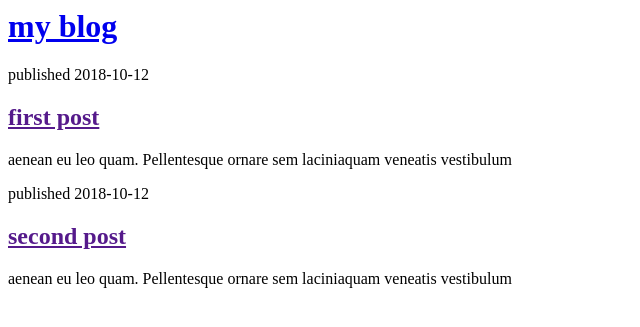
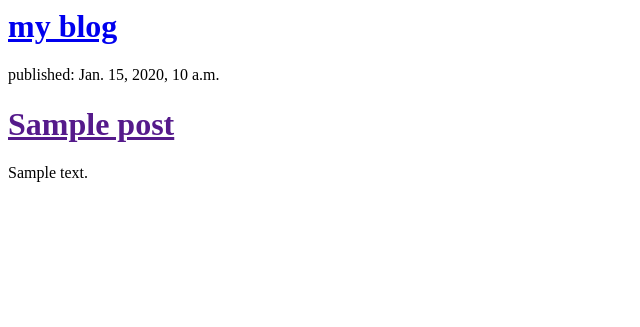
Before and after one commit to sevas/django-tutorial, a Django app: template blog/templates/blog/post_list.html in a window 1280 px wide. Shown: the top 327 px of the page, without its empty margins (0-640 px from the left). Run offline with Django 3.2, Linux system fonts and the light colour scheme; the template is opened without the code that fills it: values that come from a table or form of the project are taken from there, others are empty; tables that the repository leaves empty hold one stand-in row (values such as "Sample post").

Commit message:
modified templates to display posts from database

```diff
--- a/blog/templates/blog/post_list.html
+++ b/blog/templates/blog/post_list.html
@@ -4,22 +4,13 @@
         <title>my blog</title>
     </head>
 
-    <div>
-        <h1><a href="/">my blog</a></h1>
-    </div>
+    <h1><a href="/">my blog</a></h1>
 
-    <div>
-        <p>published 2018-10-12 </p>
-        <h2><a href="">first post</a></h2>
-        <p>aenean eu leo quam. Pellentesque ornare sem laciniaquam veneatis vestibulum</p>
-    </div>
-
-    <div>
-        <p>published 2018-10-12</p>
-        <h2><a href="">second post</a></h2>
-        <p>aenean eu leo quam. Pellentesque ornare sem laciniaquam veneatis vestibulum</p>
-    </div>
-
+    {% for post in posts %}
+        <p>published: {{post.published_date}}</p>
+        <h1><a href=""> {{ post.title }}</a></h1>
+        <p> {{ post.text | linebreaksbr }}</p>
+    {% endfor%}
 
 
 </body>
--- a/blog/views.py
+++ b/blog/views.py
@@ -1,4 +1,7 @@
 from django.shortcuts import render
+from django.utils import timezone
+from .models import Post
 
 def post_list(request):
-    return render(request, 'blog/post_list.html')
+    posts = Post.objects.filter(published_date__lte=timezone.now()).order_by('published_date')
+    return render(request, 'blog/post_list.html', {'posts':posts})
```
